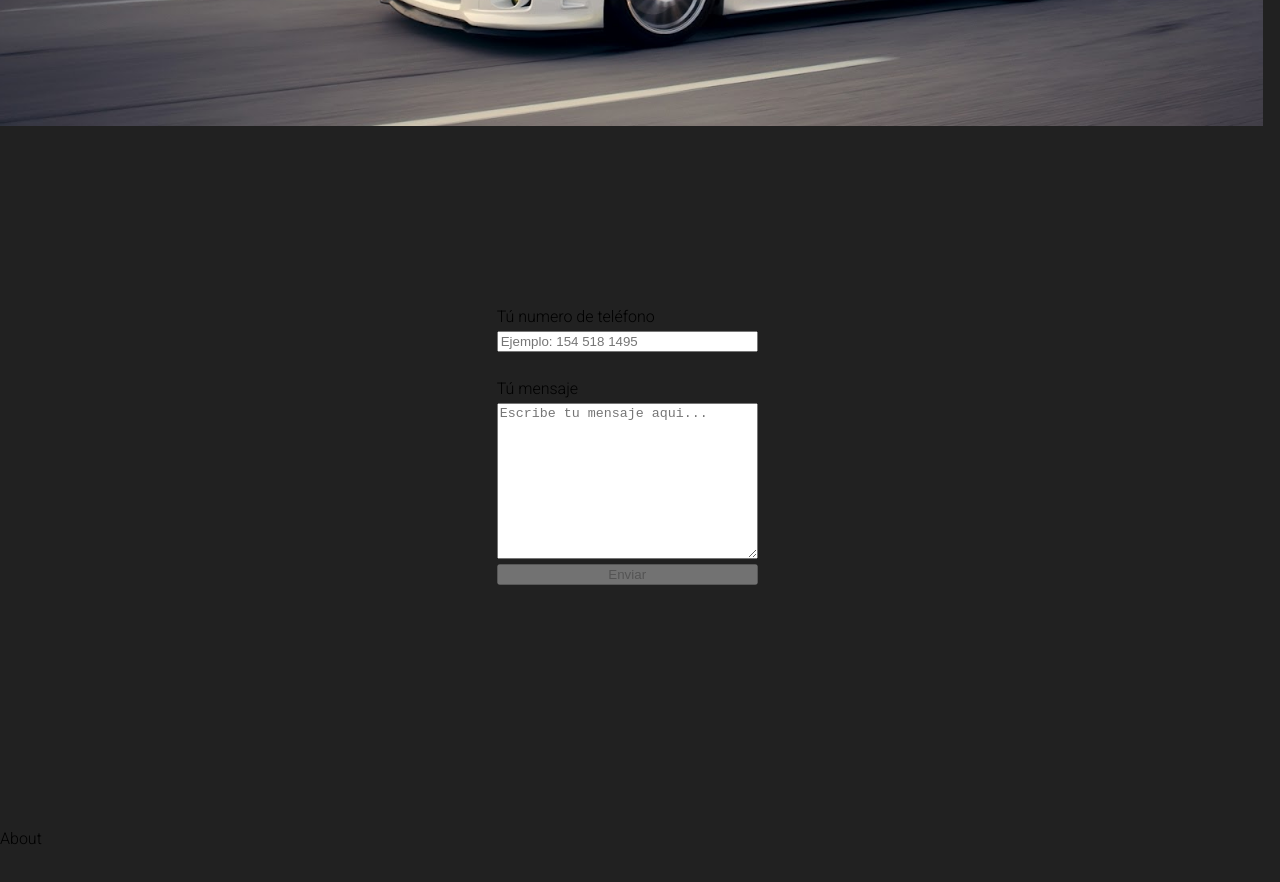
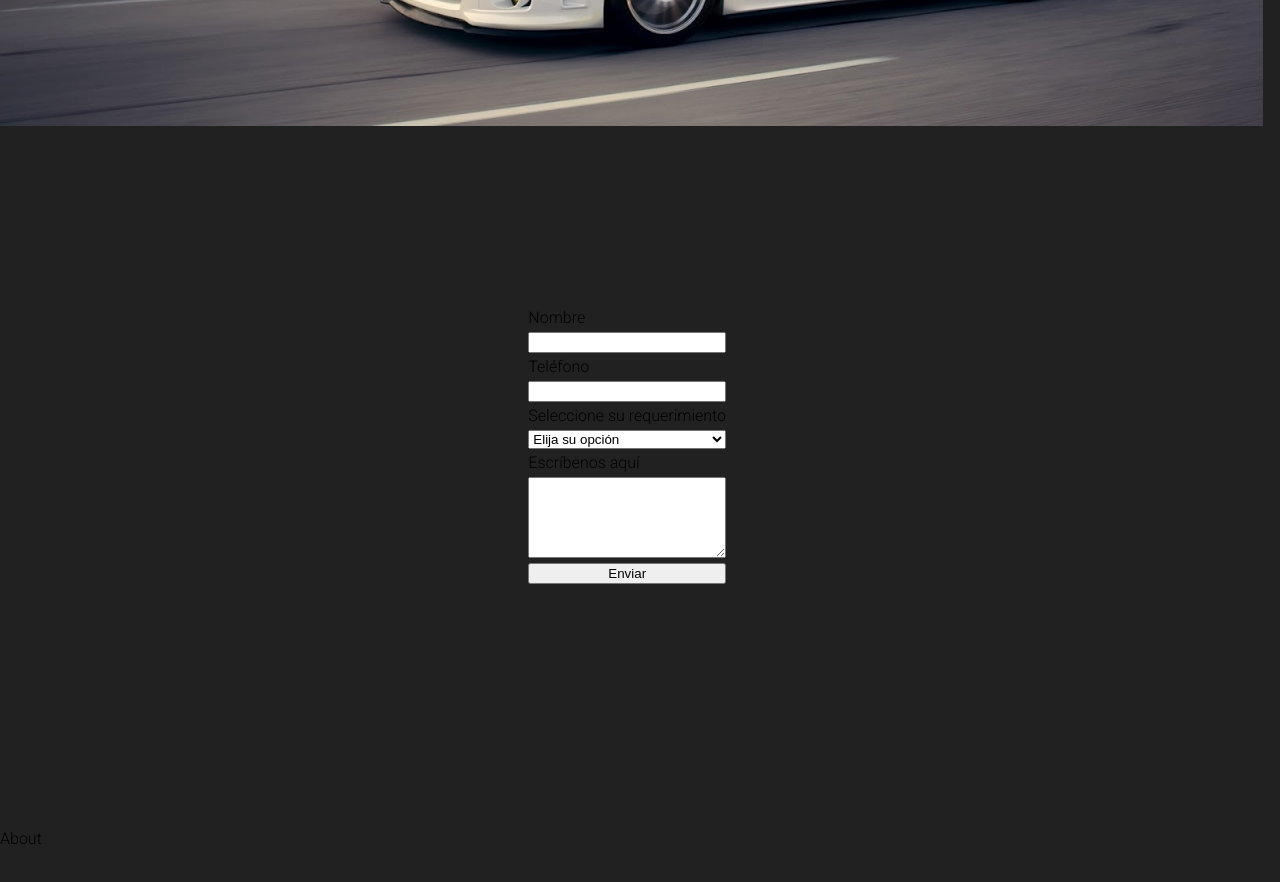
Before and after one commit to LeonardoMontilla74/dmv, a Next.js app: page / in a window 1280 px wide. Shown: the part 680-1562 px from the top of the page. Built offline with nearby package versions, Linux system fonts and the light colour scheme.

Commit message:
form con react-hook-form

```diff
--- a/components/Whatsapp.module.css
+++ b/components/Whatsapp.module.css
@@ -11,3 +11,9 @@
   flex-direction: column;
   gap: 0.3rem;
 }
+
+.error {
+  font-size: x-small;
+  color: tomato;
+  margin: 0.5rem;
+}
--- a/components/WhatsappForm.tsx
+++ b/components/WhatsappForm.tsx
@@ -1,54 +1,73 @@
 'use client';
 
-import { ChangeEvent, FormEvent, useState } from 'react';
+import { SubmitHandler, useForm } from 'react-hook-form';
+import { IFormData } from '@/interfaces/IForm';
 import styles from './Whatsapp.module.css';
 
 export default function WhatsappForm() {
-  const [phone, setPhone] = useState('');
-  const [msg, setMsg] = useState('');
+  const {
+    register,
+    handleSubmit,
+    formState: { errors },
+    reset,
+  } = useForm<IFormData>();
 
-  function handleSubmit(e: FormEvent<HTMLFormElement>) {
-    e.preventDefault();
-    setPhone('');
-    setMsg('');
-  }
+  const onSubmit: SubmitHandler<IFormData> = (data) => {
+    // eslint-disable-next-line no-console
+    console.log(data);
+    reset();
+  };
 
   return (
-    <form
-      onSubmit={(e) => handleSubmit(e)}
+    <div className={styles.container}>
+
+      <form onSubmit={handleSubmit(onSubmit)}
         className={styles.form}
       >
-      <label>Tú numero de teléfono</label>
+
+        <label>Nombre</label>
         <input
-        type="number"
-        name="phone"
-        minLength={10}
-        required
-        placeholder="Ejemplo: 154 518 1495"
-        value={phone}
-        onChange={(e: ChangeEvent<HTMLInputElement>) => setPhone(e.target.value)}
+          type="text"
+          {...register('nombre', { required: true, minLength: 3 })}
         />
+        {errors.nombre?.type === 'required' && <p className={styles.error}>El nombre es requerido</p>}
+        {errors.nombre?.type === 'minLength' && <p className={styles.error}>El nombre debe tener al menos tres letras</p>}
 
-      <br />
+        <label>Teléfono</label>
+        <input
+          type="tel"
+          {...register('telefono', { required: true, minLength: 10 })}
+        />
+        {errors.telefono && <p className={styles.error}>Escribe tu numero de telefono</p>}
 
-      <label>Tú mensaje</label>
+        <label>Seleccione su requerimiento</label>
+        <select
+          {...register('type')}
+        >
+          <option defaultValue={''} value="">Elija su opción</option>
+          <option value="aseguranza">Aseguranzas</option>
+          <option value="sticker">Sticker</option>
+          <option value="placas">Placas temporales</option>
+        </select>
+
+        <label>Escríbenos aquí</label>
         <textarea
-        name="msg"
-        cols={30}
-        rows={10}
-        required
-        minLength={3}
-        placeholder='Escribe tu mensaje aqui...'
-        value={msg}
-        onChange={(e) => setMsg(e.target.value)}
+          cols={20}
+          rows={5}
+          {...register('msg', { required: true, minLength: 3 })}
         >
         </textarea>
+        {errors.msg && <p className={styles.error}>
+          Escribe tu mensaje. ¡Es importante para nosotros!
+        </p>}
 
         <input
           type="submit"
           value="Enviar"
-        disabled={!phone || !msg}
+          disabled={false}
         />
+
       </form>
+    </div>
   );
 }
--- /dev/null
+++ b/interfaces/IForm.ts
@@ -0,0 +1,6 @@
+export interface IFormData {
+  nombre: string,
+  telefono: string,
+  type?: 'n/a' | 'aseguranza' | 'sticker' | 'placas',
+  msg: string,
+}
--- a/package.json
+++ b/package.json
@@ -13,6 +13,7 @@
     "next": "13.5.4",
     "react": "18",
     "react-dom": "18",
+    "react-hook-form": "^7.47.0",
     "react-icons": "^4.11.0"
   },
   "devDependencies": {
```
Also changed, not shown: 1 other file (tests, documents, lock files or other folders). Lines whose indentation alone changed are shown as unchanged.
